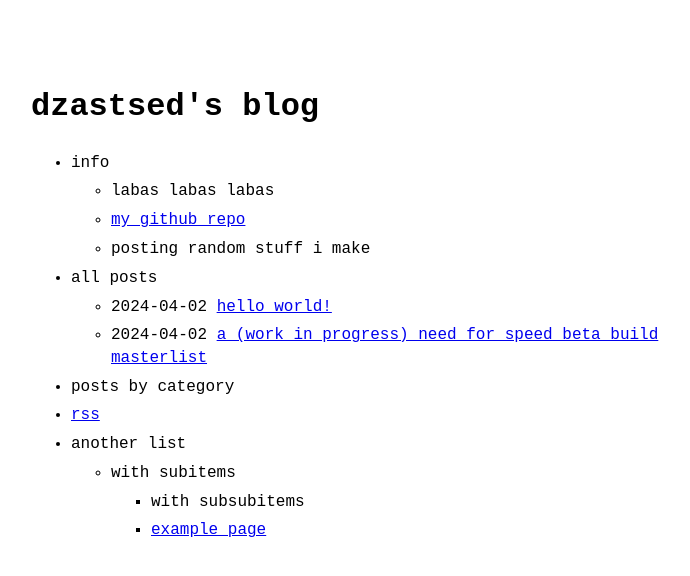
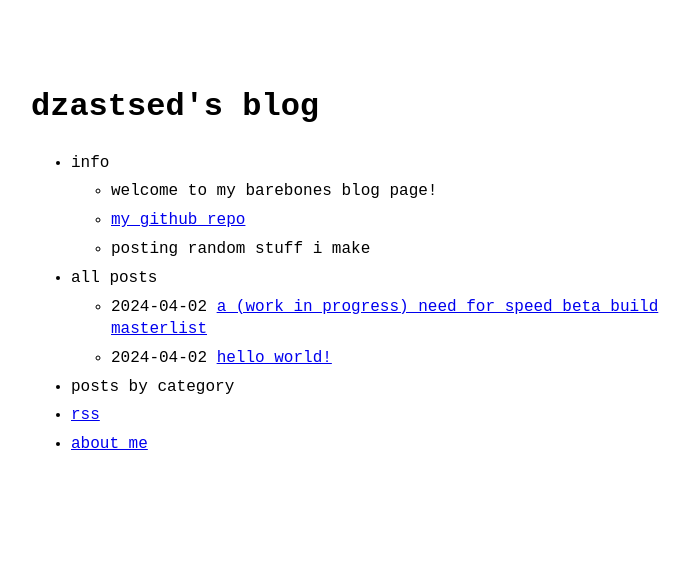
Before and after one commit to dzastsed/dzastsed.github.io, a Jekyll site: the page built from index.md, in a window 1280 px wide. Shown: the top 576 px of the page, without its empty margins (289-979 px from the left). Built offline with Jekyll 4.4.1, drawn with Linux system fonts in a browser that asks for light colours.

Commit message:
another test

```diff
--- a/_data/menu.yml
+++ b/_data/menu.yml
@@ -4,7 +4,7 @@
 entries:
   - title: info
     entries:
-      - title: labas labas labas
+      - title: welcome to my barebones blog page!
       - title: my github repo
         url: https://github.com/dzastsed
       - title: posting random stuff i make
@@ -25,10 +25,5 @@
   - title: rss
     url: feed.xml
 
-  - title: another list
-    entries:
-      - title: with subitems
-        entries:
-          - title: with subsubitems
-          - title: example page
-            url: about
+  - title: about me
+    url: about
```
Also changed, not shown: _posts/2024-04-02-nfs-builds.md (+14 -14 lines).
